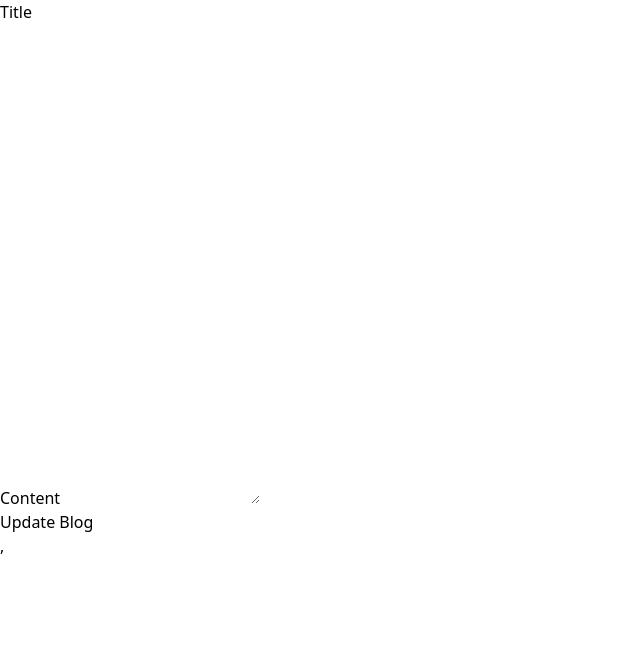
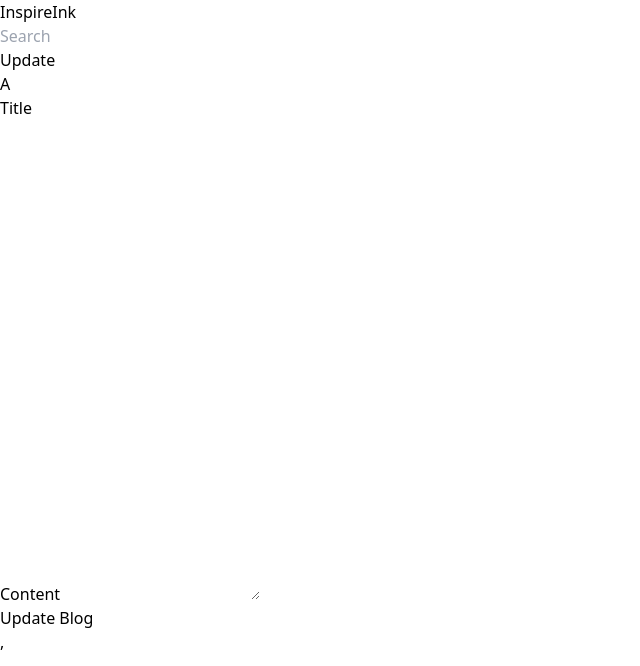
Before and after one commit to prerna351/Blogging-website-medium-inspired, a React (Vite) app in the folder frontend/: page /edit/1 in a window 1280 px wide. Shown: the top 666 px of the page, without its empty margins (0-640 px from the left). Built offline with nearby package versions, Linux system fonts and the light colour scheme; no server answers.

Commit message:
added update page

```diff
--- a/frontend/src/App.tsx
+++ b/frontend/src/App.tsx
@@ -6,7 +6,8 @@ import { BrowserRouter, Routes, Route } from "react-router-dom"
 // import { Publish } from "./pages/Publish"
 import { TextEditor } from "./pages/TextEditor"
 import { BloggerProfilePage } from "./pages/BloggerPage"
-import { EditBlog } from "./components/EditBlog"
+// import { EditBlog } from "./components/EditBlog"
+import { UpdateBlogPage } from "./pages/UpdateBlogPage"
 
 function App() {
 
@@ -20,7 +21,7 @@ function App() {
           <Route path="/blogs" element={<Blogs></Blogs>}></Route>
           <Route path="/blog/:id" element={<Blog />} />
           <Route path="/createBlog" element={<TextEditor />} />
-          <Route path="/edit/:id" element={<EditBlog />} />
+          <Route path="/edit/:id" element={<UpdateBlogPage />} />
           <Route path="/blogger-profile" element={<BloggerProfilePage />} />
 
           {/* <Route path="/myStories" element={<YourStoriesPage />} /> */}
--- /dev/null
+++ b/frontend/src/pages/UpdateBlogPage.tsx
@@ -0,0 +1,19 @@
+
+import { AppBar } from '../components/AppBar';
+import { useNavigate } from 'react-router-dom';
+import { EditBlog } from '../components/EditBlog';
+
+export const UpdateBlogPage = () => {
+    const navigate = useNavigate();
+  return (
+    <div>
+      <AppBar onClick={() => {
+          navigate('/blogs')
+      }}  label="Update"></AppBar>
+
+      <div>
+        <EditBlog />
+      </div>
+    </div>
+  );
+}
```
